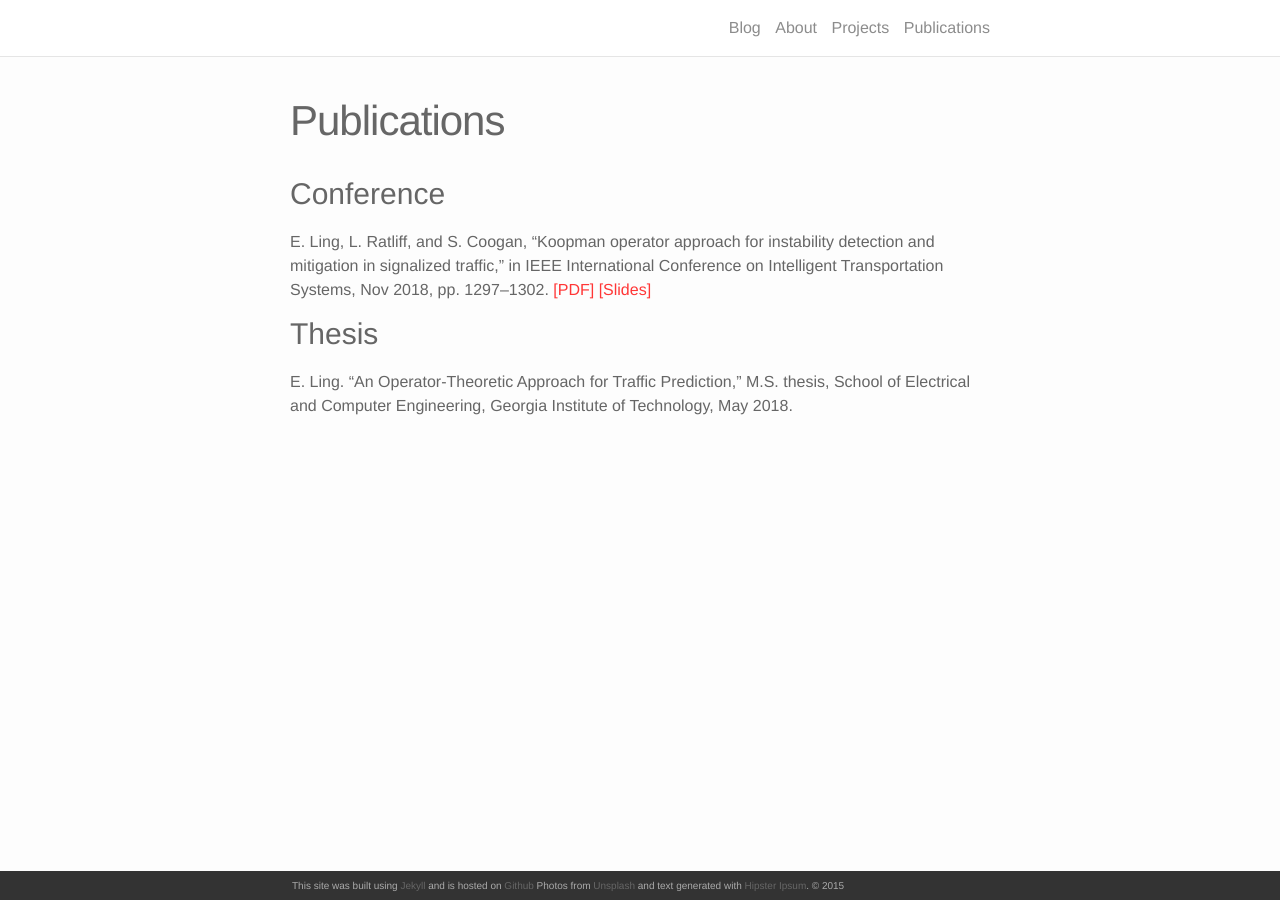
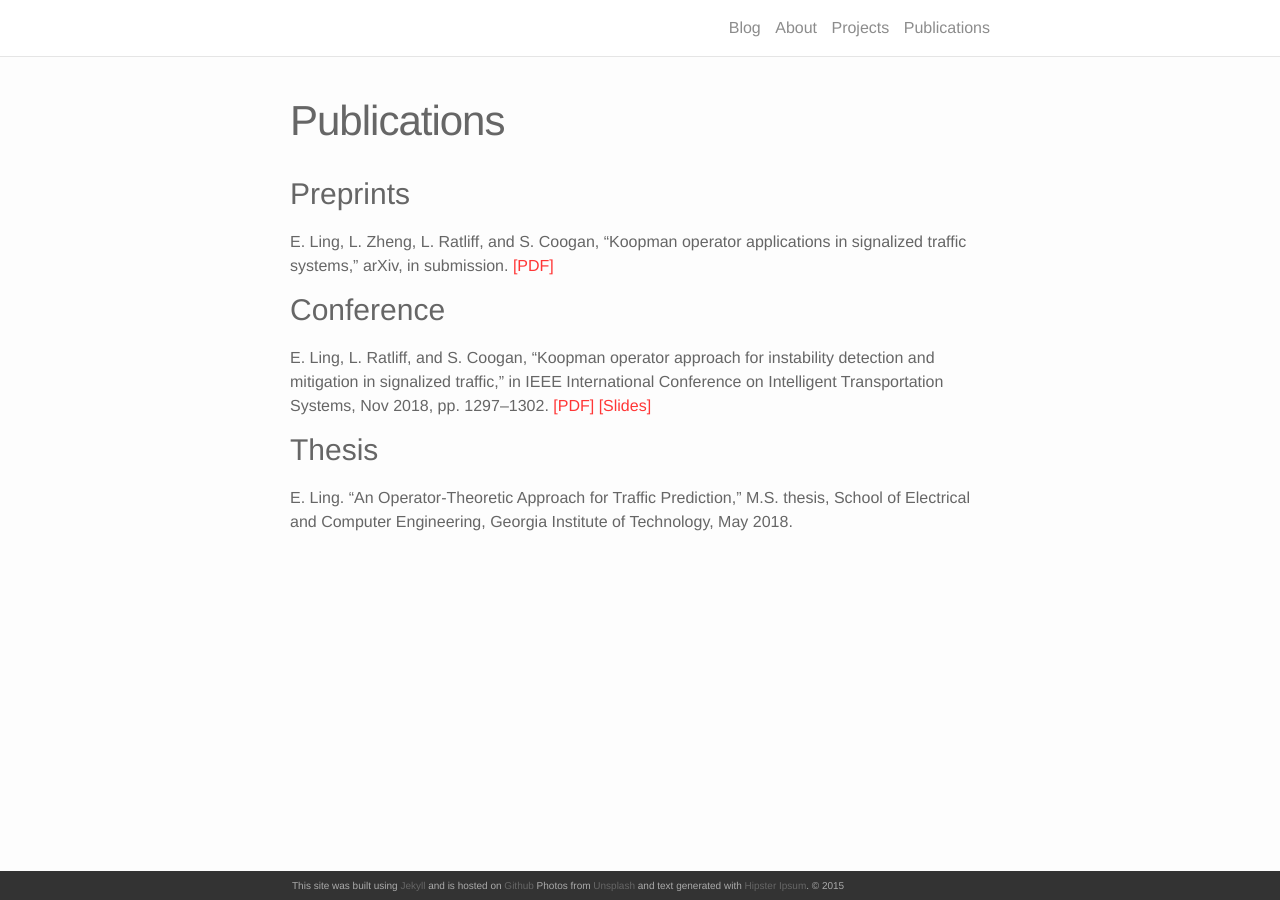
Before and after one commit to lefthandwriter/lefthandwriter.github.io, a Jekyll site: the page built from publications.md, in a window 1280 px wide. Built offline with Jekyll 4.4.1, drawn with Linux system fonts in a browser that asks for light colours; nearby versions of some CDN libraries.

Commit message:
udpated publications

```diff
--- a/publications.md
+++ b/publications.md
@@ -3,6 +3,10 @@ layout: page
 title: Publications
 permalink: /publications/
 ---
+
+### Preprints
+<br/>
+E. Ling, L. Zheng, L. Ratliff, and S. Coogan, "Koopman operator applications in signalized traffic systems," arXiv, in submission. [[PDF]](https://arxiv.org/abs/1902.11289)
 
 ### Conference
 <br/>
```
